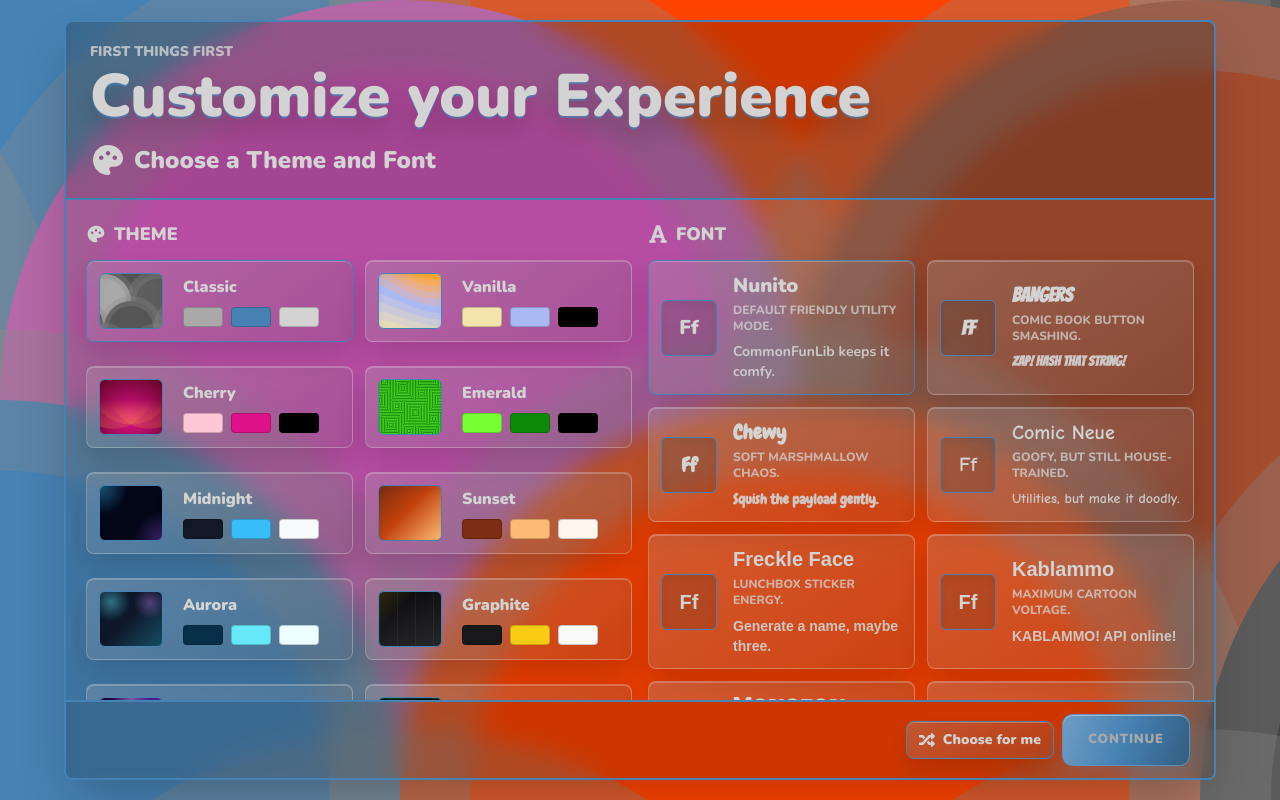
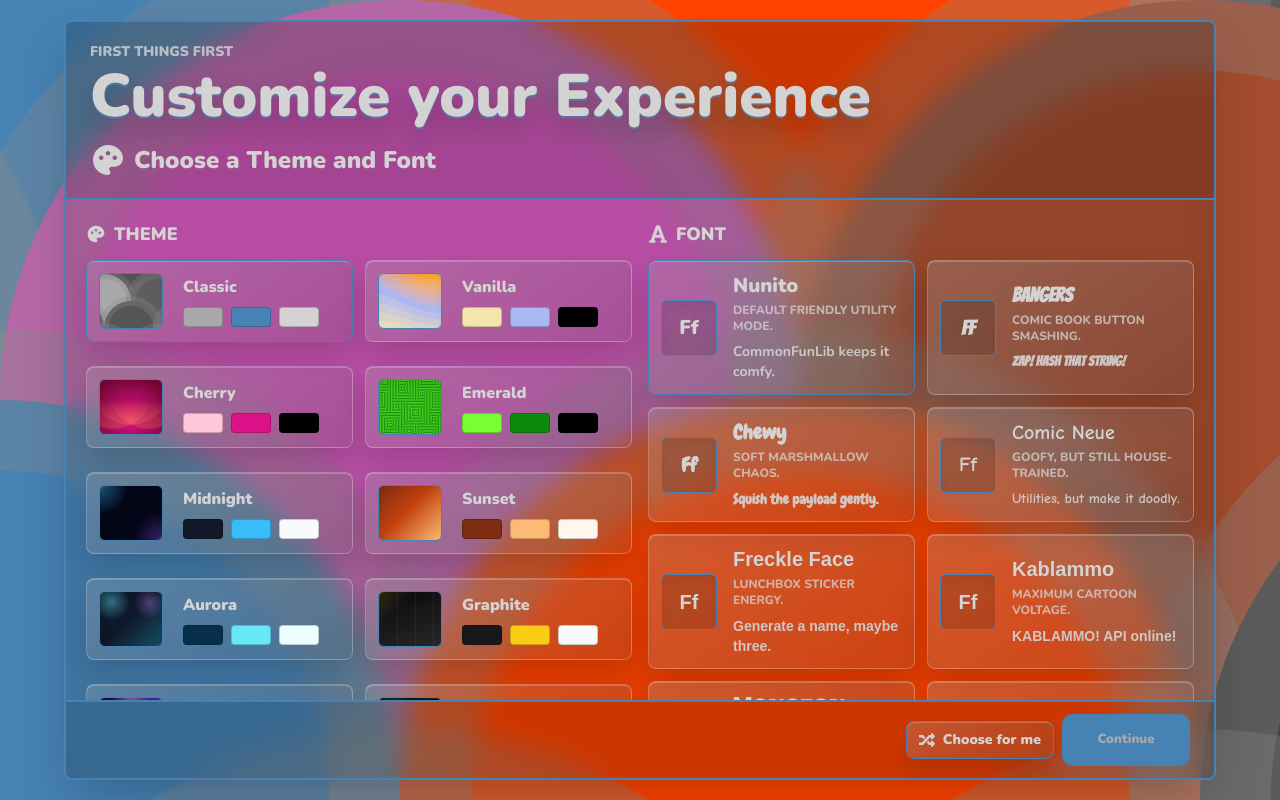
Before and after one commit to AJ4200/CommonFunLib, a Next.js app in the folder cfl-web/: page / in a window 1280 px wide. Built offline with nearby package versions, Linux system fonts and the light colour scheme; a web font is replaced by a local one.

Commit message:
feat: simplify action button styles and remove unused run-action animations

```diff
--- a/cfl-web/src/styles/globals.css
+++ b/cfl-web/src/styles/globals.css
@@ -794,43 +794,23 @@ select option {
 @keyframes universal-loader-spin { to { transform: rotate(360deg); } }
 
 .action-primary {
-  position: relative;
   min-height: 3.25rem;
-  overflow: hidden;
-  border: 1px solid color-mix(in srgb, var(--secondary) 88%, white 12%);
+  border: 1px solid var(--secondary);
   border-radius: 0.65rem;
-  background:
-    linear-gradient(110deg, color-mix(in srgb, var(--secondary) 78%, white 22%), var(--secondary) 48%, color-mix(in srgb, var(--secondary) 72%, black 28%));
+  background: var(--secondary);
   color: var(--primary);
   padding: 0.8rem 1.2rem;
   font-family: var(--font-sans), system-ui, sans-serif;
   font-size: 0.82rem;
   font-weight: 950;
-  letter-spacing: 0.06em;
-  text-transform: uppercase;
-  box-shadow: 0 12px 24px color-mix(in srgb, var(--secondary) 24%, transparent), inset 0 1px 0 rgba(255, 255, 255, 0.42);
-  transition: transform 160ms ease, box-shadow 160ms ease, filter 160ms ease;
-}
-
-.action-primary::before {
-  position: absolute;
-  inset: 0;
-  content: "";
-  background: linear-gradient(105deg, transparent 20%, rgba(255, 255, 255, 0.3) 48%, transparent 72%);
-  transform: translateX(-120%);
-  transition: transform 500ms ease;
-}
-
-.action-primary:hover::before,
-.action-primary:focus-visible::before {
-  transform: translateX(120%);
+  box-shadow: 0 10px 20px color-mix(in srgb, var(--secondary) 18%, transparent);
 }
 
 .action-primary:hover,
 .action-primary:focus-visible {
-  box-shadow: 0 16px 32px color-mix(in srgb, var(--secondary) 34%, transparent), inset 0 1px 0 rgba(255, 255, 255, 0.5);
+  transform: translateY(-2px);
+  box-shadow: 0 14px 24px color-mix(in srgb, var(--secondary) 26%, transparent);
   outline: none;
-  transform: translateY(-2px);
 }
 
 .action-primary:active {
@@ -841,27 +821,6 @@ select option {
   justify-content: space-between;
 }
 
-.run-action svg {
-  position: relative;
-  z-index: 1;
-  font-size: 1rem;
-  filter: drop-shadow(0 1px 0 color-mix(in srgb, var(--primary) 60%, transparent));
-}
-
-.run-action:not(:disabled) svg {
-  animation: run-bolt 1.8s ease-in-out infinite;
-}
-
-.run-action:disabled {
-  filter: saturate(0.6);
-}
-
-@keyframes run-bolt {
-  0%, 72%, 100% { transform: translateX(0) rotate(0); }
-  78% { transform: translateX(2px) rotate(-8deg); }
-  84% { transform: translateX(-1px) rotate(6deg); }
-}
-
 .code-surface {
   border: 1px solid color-mix(in srgb, var(--secondary) 72%, transparent);
   background:
```
